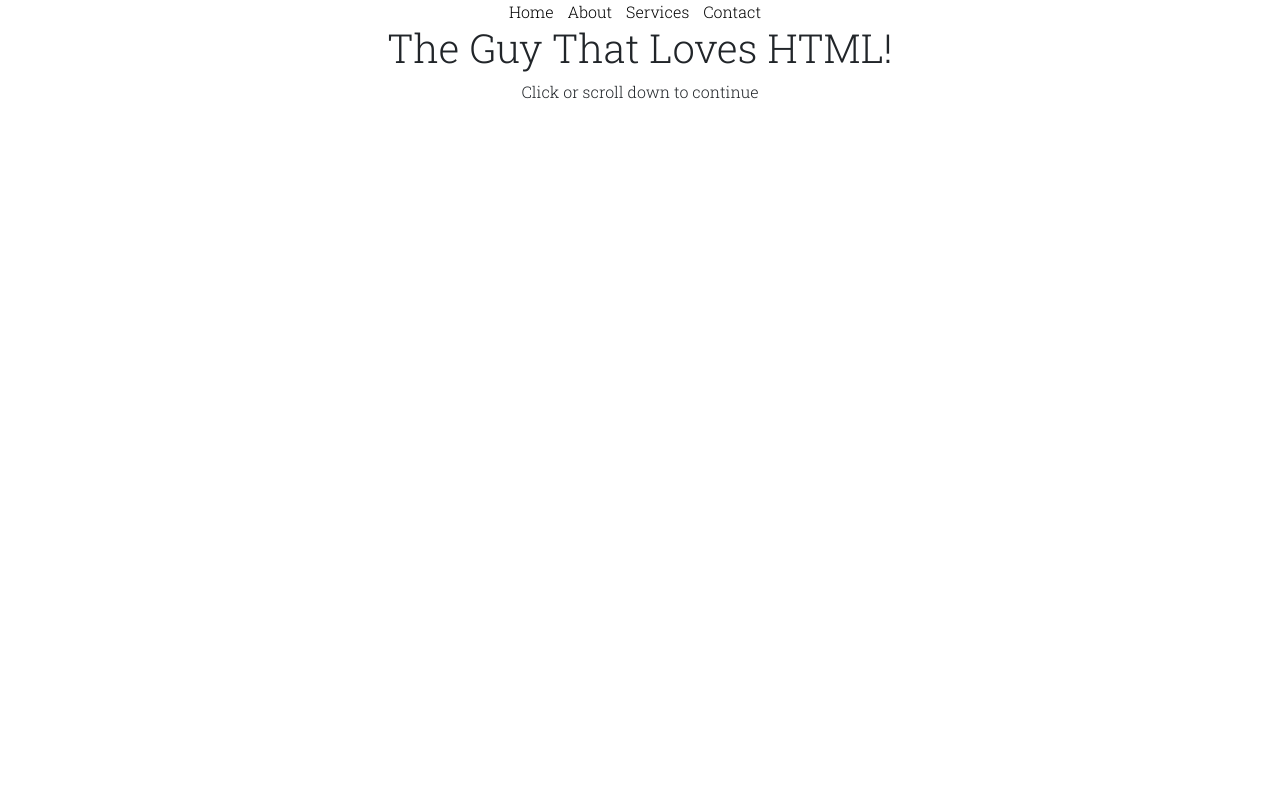
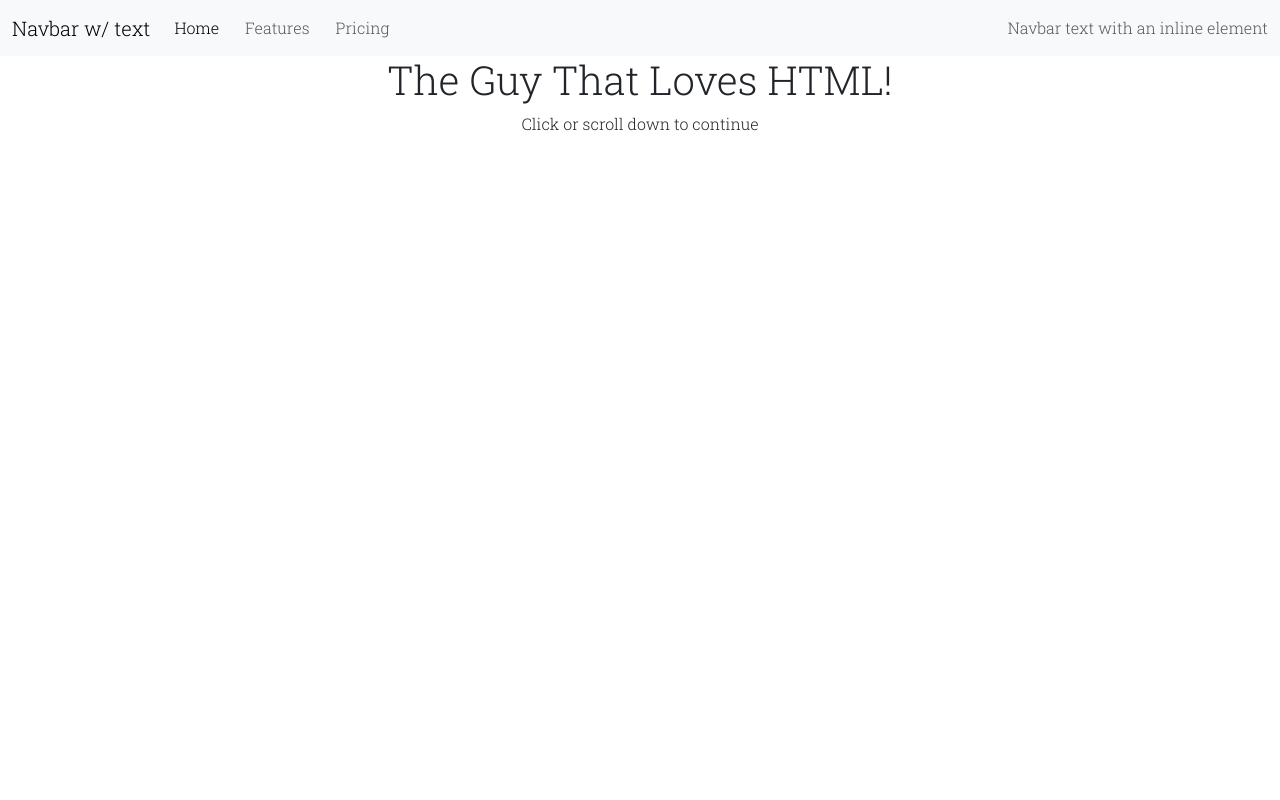
Before and after one commit to codeyoursite/codeyoursite.github.io, a plain HTML site: page index.html in a window 1280 px wide. Shown: the top 800 px of the page. Drawn offline with nearby package versions, Linux system fonts and the light colour scheme.

Commit message:
Update index.html

```diff
--- a/index.html
+++ b/index.html
@@ -23,14 +23,30 @@
 <body onload="myFunction()" style="margin:0;">
   <div class="square-rotate-2" id="loader"></div>
   <div style="display:none;" id="myDiv" class="animate-bottom">
-      <nav>
-        <ul>
-          <li><a href="#" class="underline">Home</a></li>
-          <li><a href="#" class="underline">About</a></li>
-          <li><a href="#" class="underline">Services</a></li>
-          <li><a href="#" class="underline">Contact</a></li>
-        </ul>
-      </nav>
+      <nav class="navbar navbar-expand-lg bg-body-tertiary">
+  <div class="container-fluid">
+    <a class="navbar-brand" href="#">Navbar w/ text</a>
+    <button class="navbar-toggler" type="button" data-bs-toggle="collapse" data-bs-target="#navbarText" aria-controls="navbarText" aria-expanded="false" aria-label="Toggle navigation">
+      <span class="navbar-toggler-icon"></span>
+    </button>
+    <div class="collapse navbar-collapse" id="navbarText">
+      <ul class="navbar-nav me-auto mb-2 mb-lg-0">
+        <li class="nav-item">
+          <a class="nav-link active underline" aria-current="page" href="#">Home</a>
+        </li>
+        <li class="nav-item">
+          <a class="nav-link underline" href="#">Features</a>
+        </li>
+        <li class="nav-item">
+          <a class="nav-link underline" href="#">Pricing</a>
+        </li>
+      </ul>
+      <span class="navbar-text">
+        Navbar text with an inline element
+      </span>
+    </div>
+  </div>
+</nav>
     <div class="page" id="page1">
       <center>
         <h1>The Guy That Loves HTML!</h1>
```
